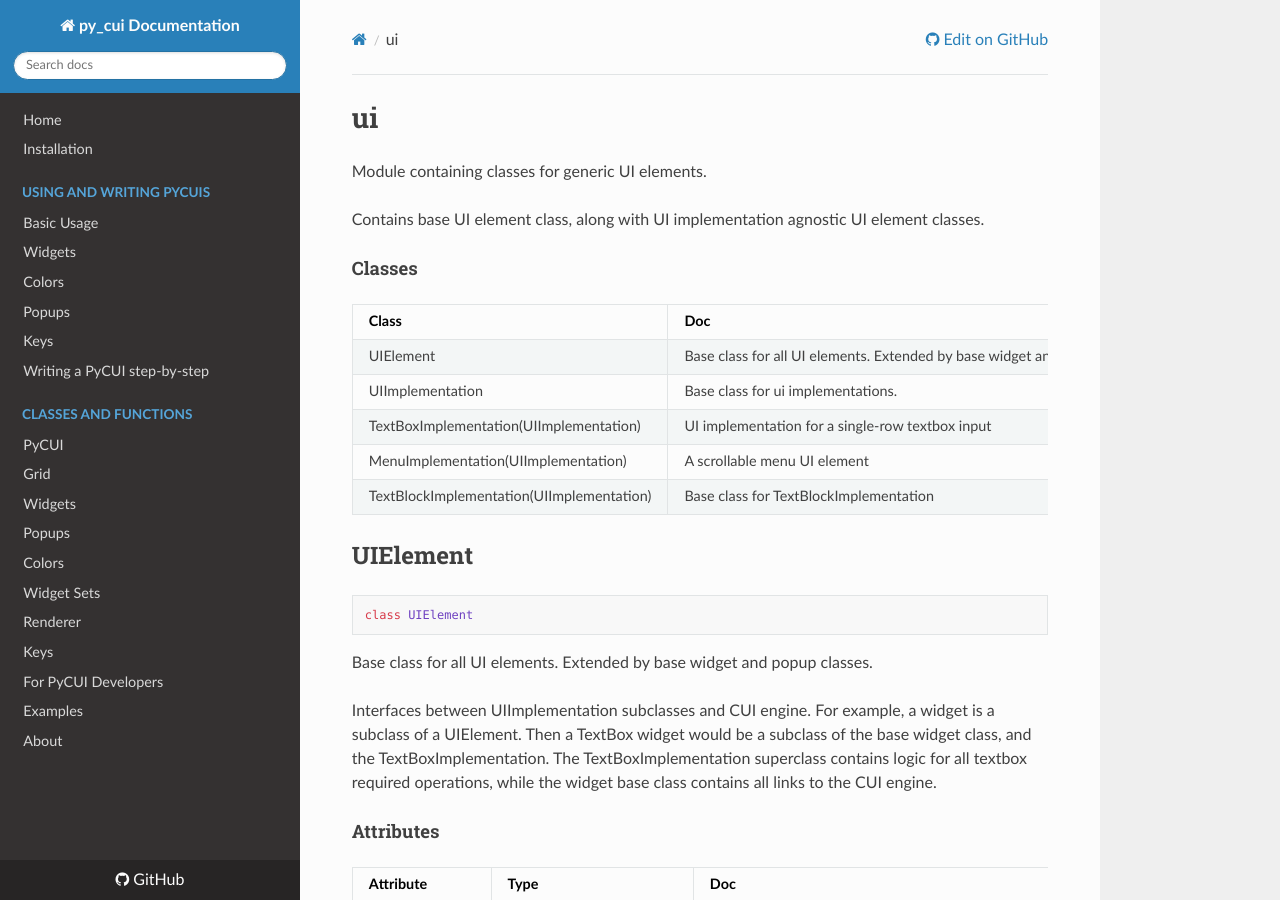
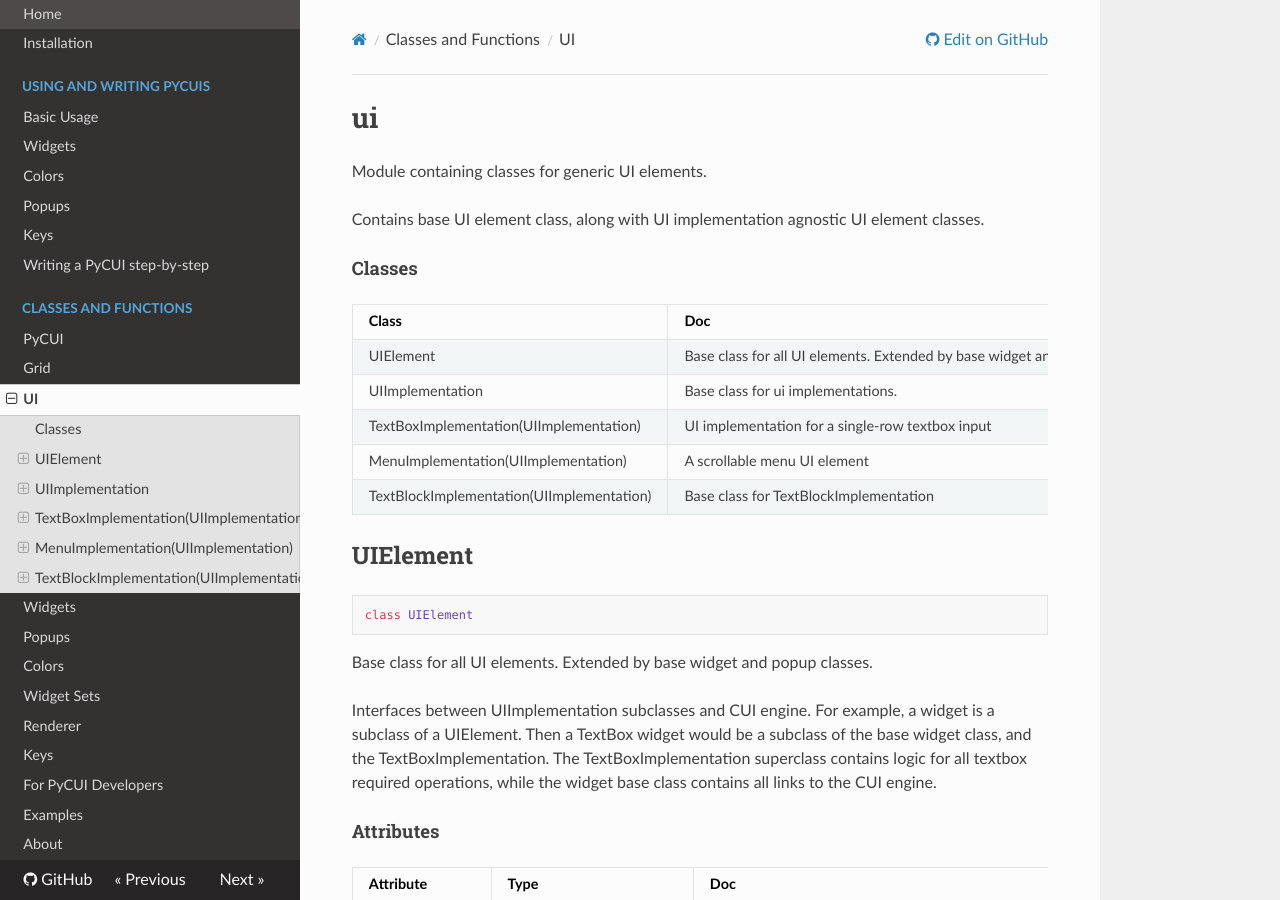
Before and after one commit to jwlodek/py_cui, an MkDocs documentation site: the page built from docs/DocstringGenerated/Ui.md, in a window 1280 px wide and 900 px high. Built offline with MkDocs 1.6.1, drawn with Linux system fonts in a browser that asks for light colours; nearby versions of some CDN libraries.

```diff
--- a/mkdocs.yml
+++ b/mkdocs.yml
@@ -14,6 +14,7 @@ nav:
     - Classes and Functions:
         - PyCUI: DocstringGenerated/PyCui.md
         - Grid: DocstringGenerated/Grid.md
+        - UI: DocstringGenerated/Ui.md
         - Widgets: DocstringGenerated/Widgets.md
         - Popups: DocstringGenerated/Popups.md
         - Colors: DocstringGenerated/Colors.md
```
